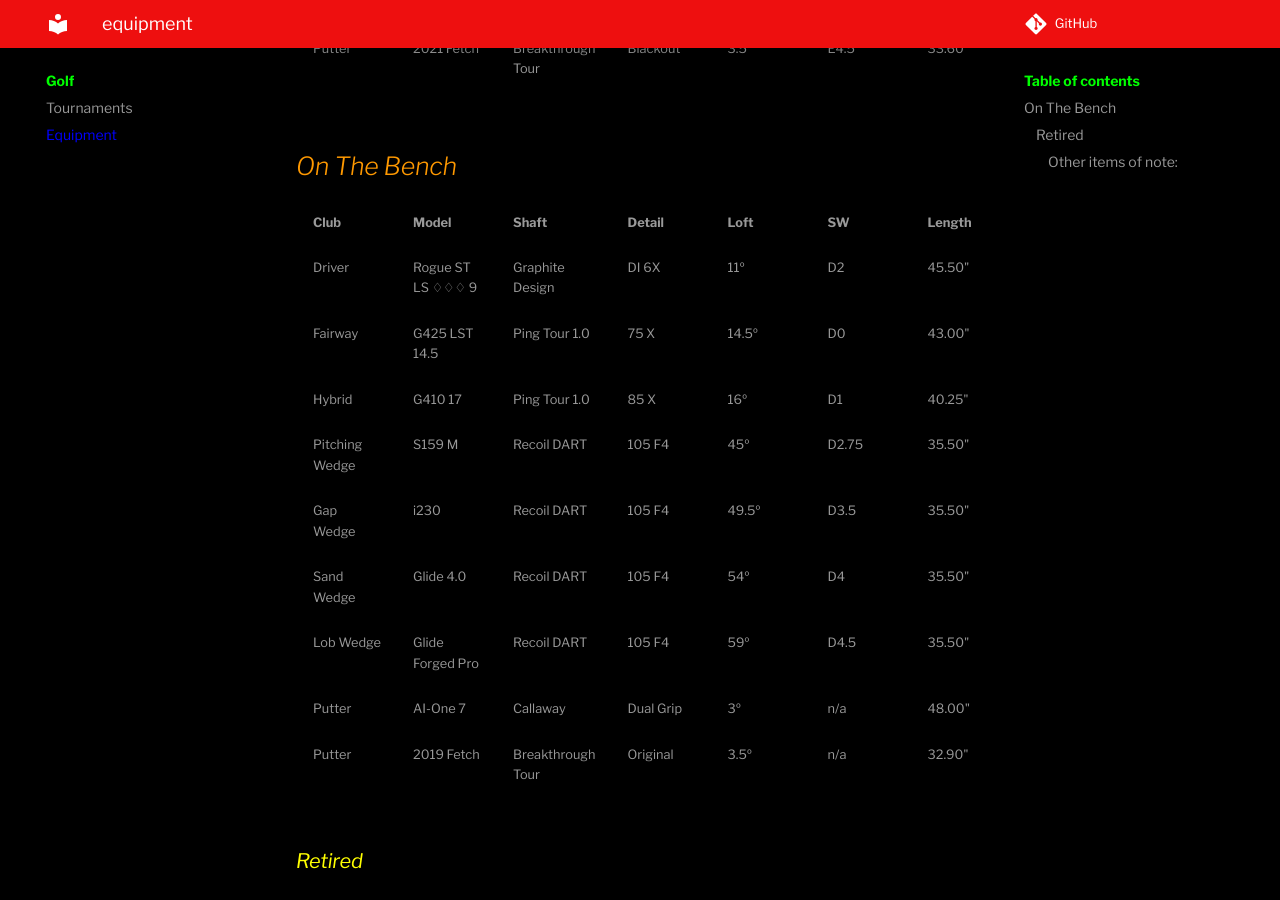
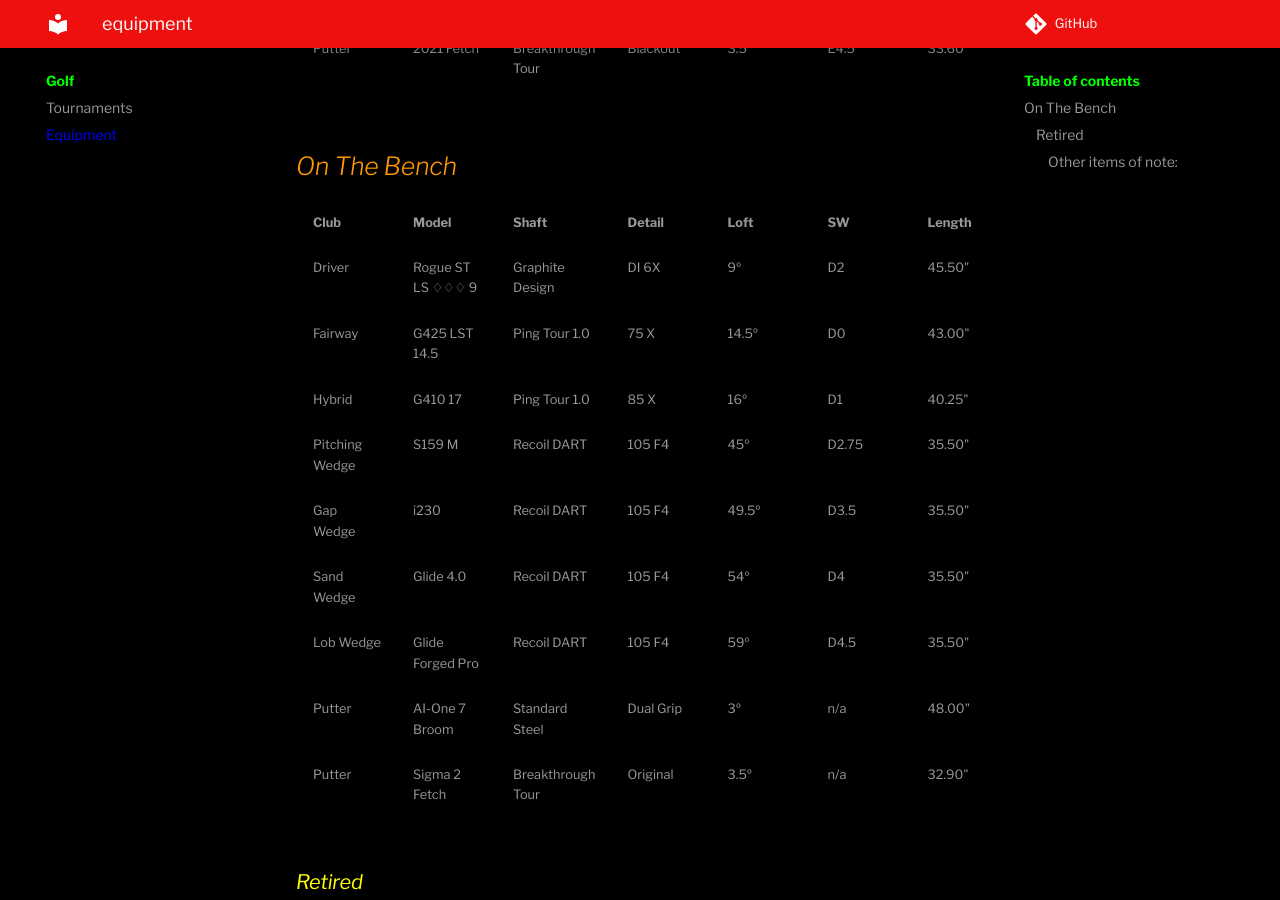
Before and after one commit to matchavez/matchavez.github.io, an MkDocs documentation site: the page built from docs/golf/equipment.md, in a window 1280 px wide and 900 px high, scrolled down 961 px. Built offline with MkDocs 1.6.1 and Material for MkDocs 9.7.7, drawn with Linux system fonts in a browser that asks for light colours; comment, search, counter and statistics services are not loaded; some of the changed text lies outside the part shown.

Commit message:
[PUBLISHER] Merge #74

```diff
--- a/docs/golf/equipment.md
+++ b/docs/golf/equipment.md
@@ -24,15 +24,15 @@
 ## _On The Bench_
 | Club           | Model             | Shaft             | Detail    | Loft  | SW    | Length |
 | -------------- | ----------------- | ----------------- | --------- | ----- | ----- | ------ |
-| Driver         | Rogue ST LS ♢♢♢ 9 | Graphite Design   | DI 6X     | 11º   | D2    | 45.50" |
+| Driver         | Rogue ST LS ♢♢♢ 9 | Graphite Design   | DI 6X     | 9º    | D2    | 45.50" |
 | Fairway        | G425 LST 14.5     | Ping Tour 1.0     | 75 X      | 14.5º | D0    | 43.00" |
 | Hybrid         | G410 17           | Ping Tour 1.0     | 85 X      | 16º   | D1    | 40.25" |
 | Pitching Wedge | S159 M            | Recoil DART       | 105 F4    | 45º   | D2.75 | 35.50" |
 | Gap Wedge      | i230              | Recoil DART       | 105 F4    | 49.5º | D3.5  | 35.50" |
 | Sand Wedge     | Glide 4.0         | Recoil DART       | 105 F4    | 54º   | D4    | 35.50" |
 | Lob Wedge      | Glide Forged Pro  | Recoil DART       | 105 F4    | 59º   | D4.5  | 35.50" |
-| Putter         | AI-One 7          | Callaway          | Dual Grip | 3º    | n/a   | 48.00" |
-| Putter         | 2019 Fetch        | Breakthrough Tour | Original  | 3.5º  | n/a   | 32.90" |
+| Putter         | AI-One 7 Broom    | Standard Steel    | Dual Grip | 3º    | n/a   | 48.00" |
+| Putter         | Sigma 2 Fetch     | Breakthrough Tour | Original  | 3.5º  | n/a   | 32.90" |
 
 ### _Retired_
 | Club           | Model        | Shaft        | Detail    | Loft  | SW   | Length |
```
Also changed, not shown: other parts of docs/golf/equipment.md (+4 -4 lines).
